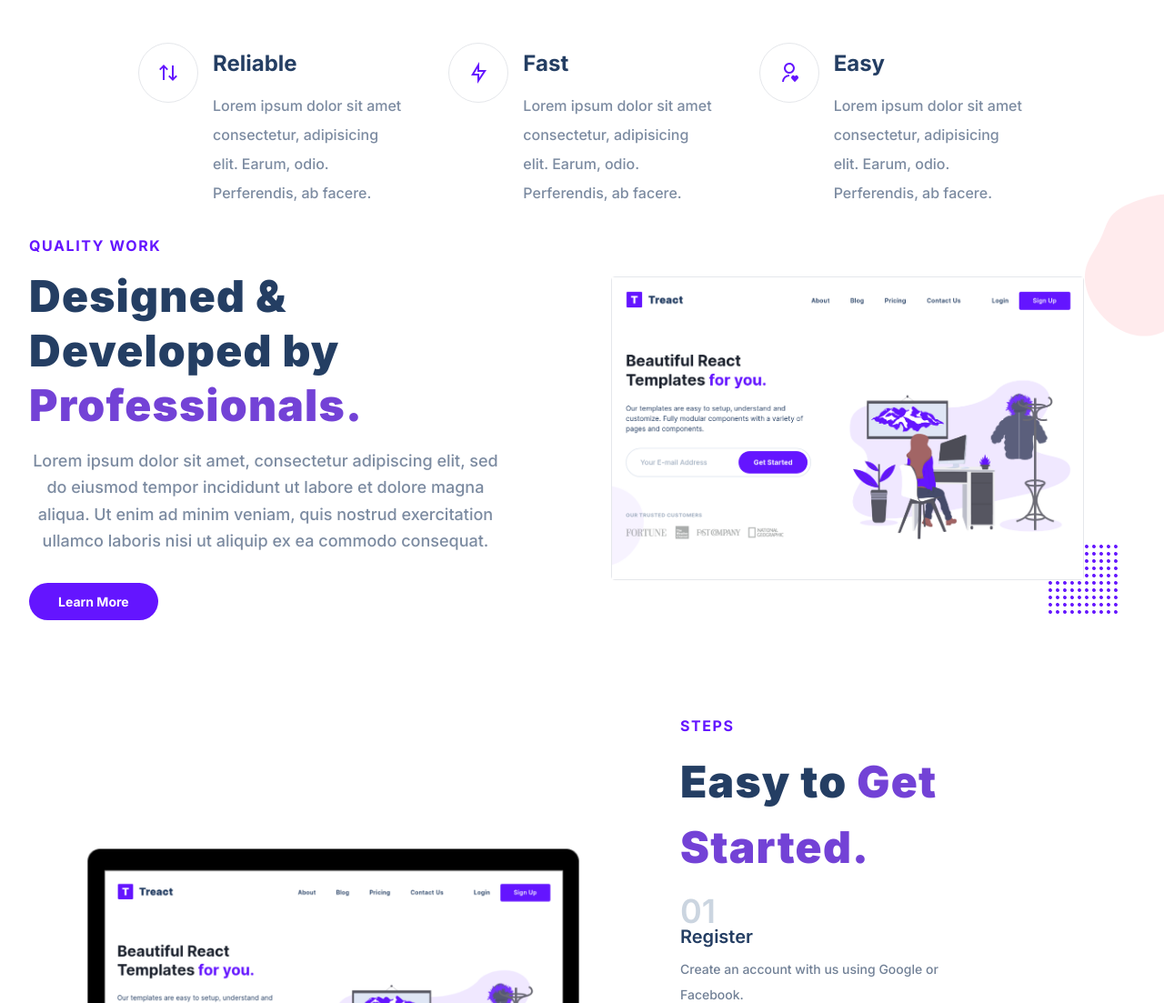
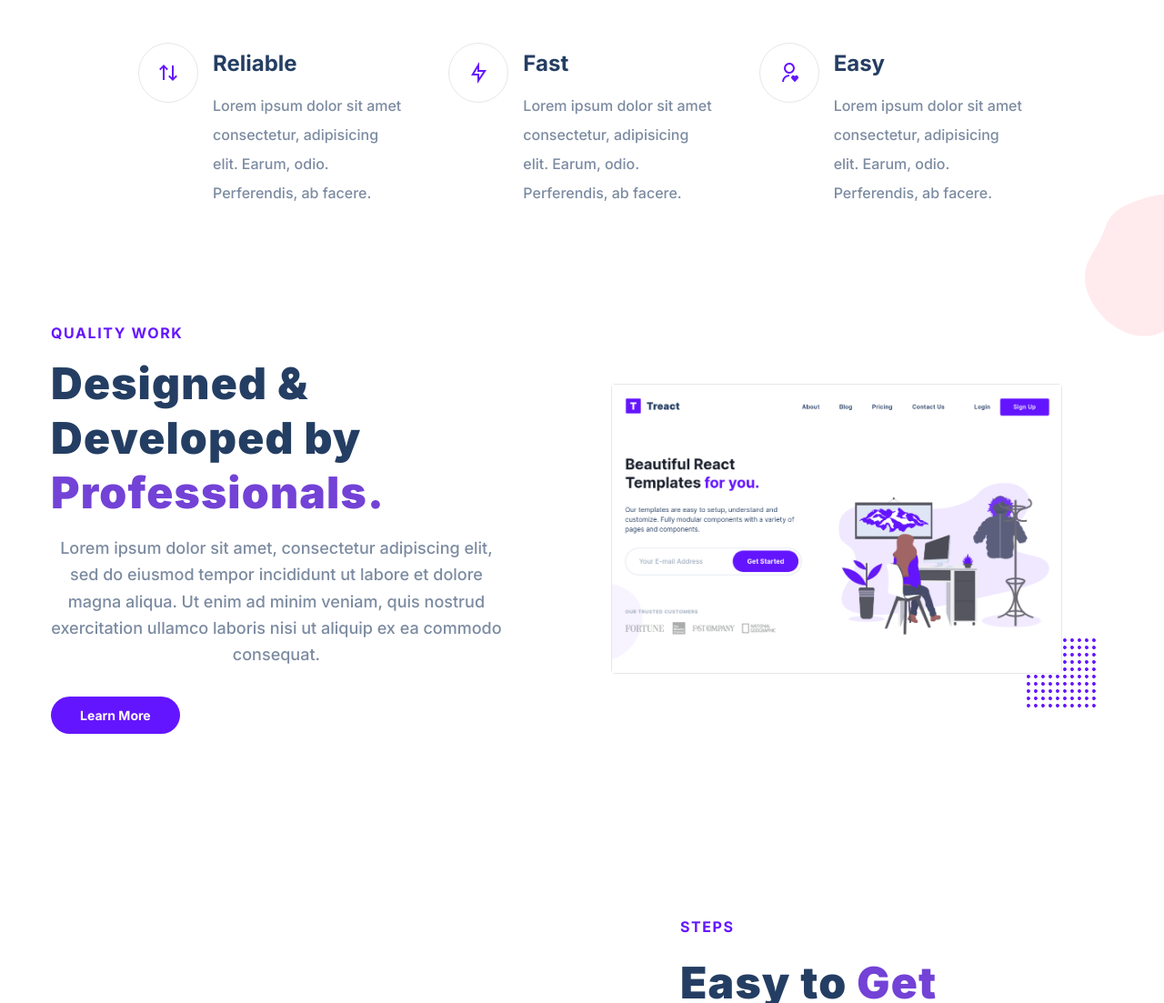
Before and after one commit to ntm1097/Treact-Test-page, a plain HTML site: page index.html in a window 1280 px wide. Shown: the part 1374-2477 px from the top of the page at 91% size. Drawn offline with Linux system fonts and the light colour scheme.

Commit message:
fixing some padding issues

```diff
--- a/style.css
+++ b/style.css
@@ -488,7 +488,7 @@ header {
 /* Quality */
 
 .quality__container {
-    padding: px 24px 106px 24px;
+    padding: 96px 24px;
     width: 100%;
     max-width: 1280px;
     margin: 0 auto;
```
